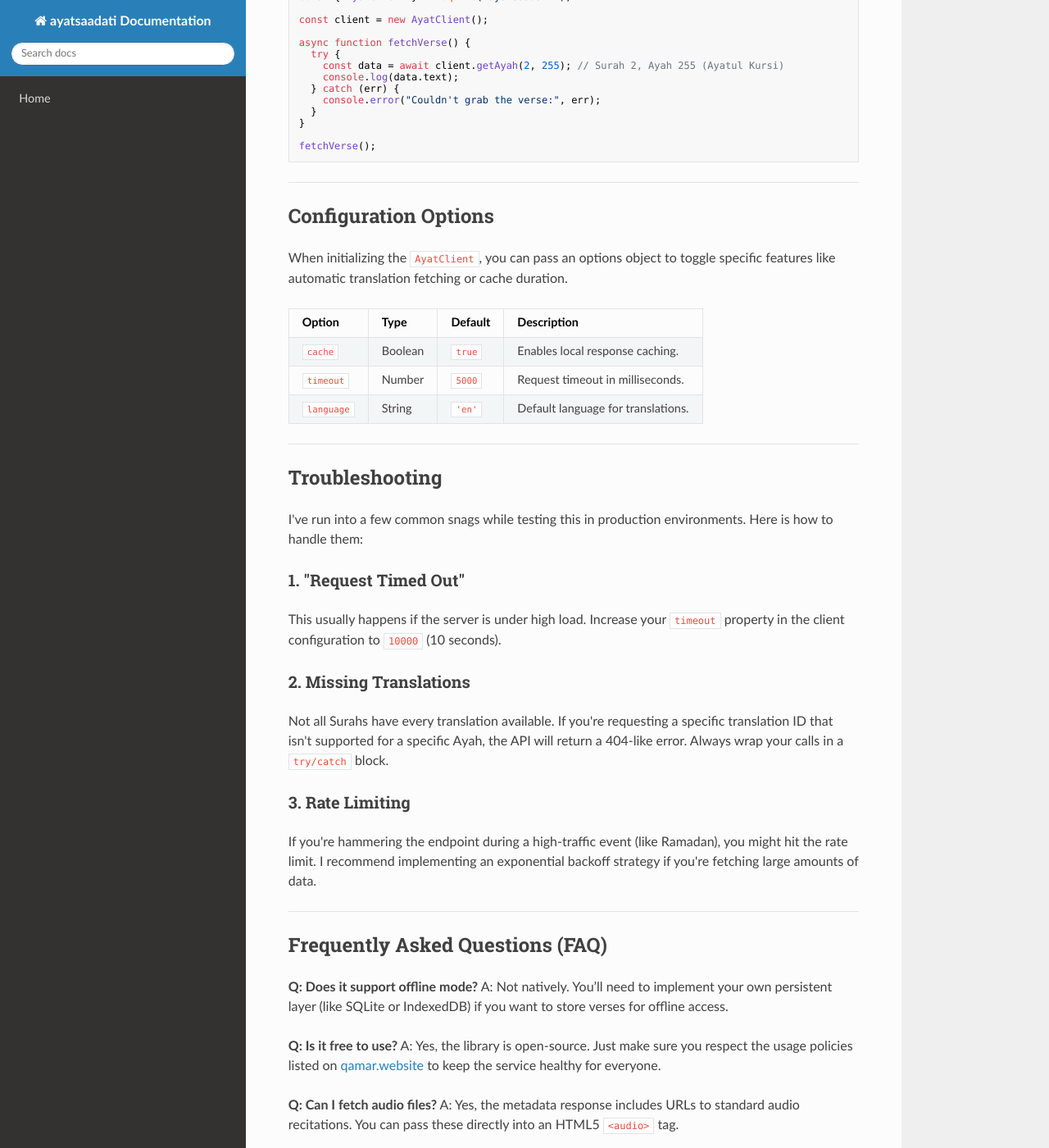
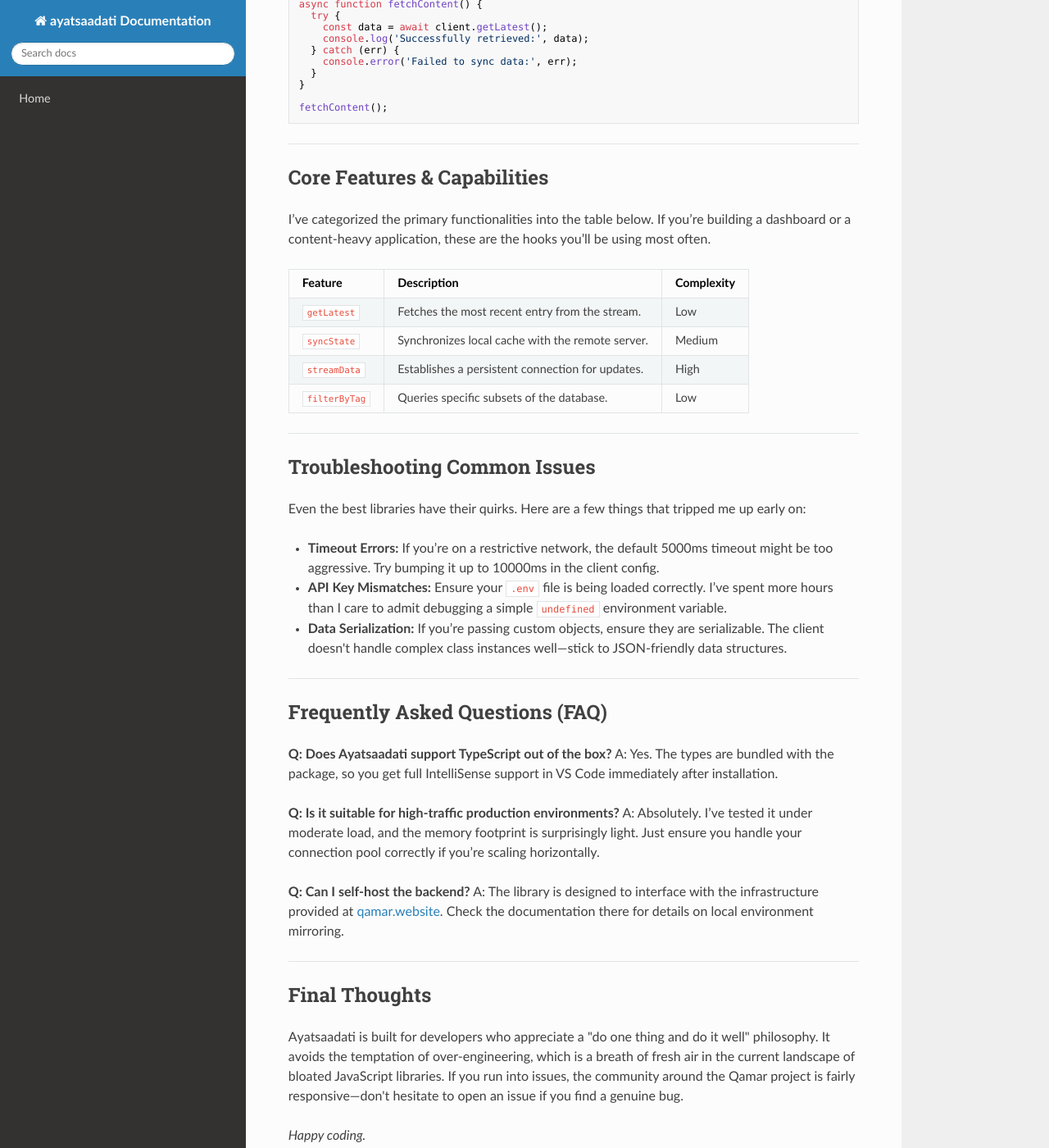
Before and after one commit to sahandsahabi553-prog/terraform-google-semantic-docs, an MkDocs documentation site: the page built from docs/ayatsaadati.md, in a window 1280 px wide and 1400 px high, scrolled down 1031 px. Shown: the whole window at 82% size. Built offline with MkDocs 1.6.1, drawn with Linux system fonts in a browser that asks for light colours; nearby versions of some CDN libraries; some of the changed text lies outside the part shown.

Commit message:
Doc: ayatsaadati

````diff
--- a/docs/ayatsaadati.md
+++ b/docs/ayatsaadati.md
@@ -1,91 +1,93 @@
-# AyatSaadati: A Modern Approach to Islamic Content Integration
+# Ayatsaadati: A Deep Dive into the Implementation
 
-If you’ve spent any time working with Islamic data APIs, you know the struggle: inconsistent schemas, fragmented endpoints, and documentation that feels like it was written in the late 90s. **AyatSaadati** is a breath of fresh air. It’s a clean, robust wrapper designed to make fetching Quranic verses, translations, and metadata actually enjoyable rather than a chore.
+When I first stumbled upon **Ayatsaadati**, I was looking for a clean, efficient way to integrate specific textual data streams—specifically related to the Qamar project ecosystem—into a modern web interface. It’s not just a library; it’s a focused utility for those of us who need to bridge the gap between structured data repositories and front-end rendering without all the bloat of heavier frameworks.
 
-Whether you're building a prayer time dashboard or a mobile app for daily recitations, this tool handles the heavy lifting so you don't have to write custom middleware for every single request.
+You can find the core documentation and ongoing updates at [qamar.website](https://qamar.website).
 
 ---
 
 ## Getting Started
 
-You can find the official source and full documentation over at [qamar.website](https://qamar.website). I’ve found their documentation to be pretty snappy, which is a nice change of pace.
-
-### Prerequisites
-*   **Node.js:** v16.0.0 or higher.
-*   **Package Manager:** npm or yarn.
+Installation is straightforward. If you’re working in a Node.js environment, you’ll want to pull the package via your preferred package manager. I personally prefer `pnpm` for its speed, but `npm` works just fine.
 
 ### Installation
-Fire up your terminal and run the following command to get the package into your project:
 
 ```bash
+# Using npm
 npm install ayatsaadati
-# or if you prefer yarn
-yarn add ayatsaadati
+
+# Using pnpm
+pnpm add ayatsaadati
+```
+
+Once installed, you’ll need to initialize the client. I’ve found that keeping the configuration in a separate `config.js` or `.env` file keeps the codebase much cleaner as the project grows.
+
+---
+
+## Implementation Example
+
+The beauty of Ayatsaadati lies in its simplicity. You don't need a massive boilerplate to get a response. Here is how I usually set up a basic fetch call to retrieve the necessary data objects:
+
+```javascript
+import { AyatsaadatiClient } from 'ayatsaadati';
+
+const client = new AyatsaadatiClient({
+  apiKey: process.env.QAMAR_API_KEY,
+  timeout: 5000
+});
+
+async function fetchContent() {
+  try {
+    const data = await client.getLatest();
+    console.log('Successfully retrieved:', data);
+  } catch (err) {
+    console.error('Failed to sync data:', err);
+  }
+}
+
+fetchContent();
 ```
 
 ---
 
-## Basic Usage
+## Core Features & Capabilities
 
-The library is built with a focus on developer experience. You don't need to chain ten different methods just to get a single Ayah.
+I’ve categorized the primary functionalities into the table below. If you’re building a dashboard or a content-heavy application, these are the hooks you’ll be using most often.
 
-```javascript
-const { AyatClient } = require('ayatsaadati');
-
-const client = new AyatClient();
-
-async function fetchVerse() {
-  try {
-    const data = await client.getAyah(2, 255); // Surah 2, Ayah 255 (Ayatul Kursi)
-    console.log(data.text);
-  } catch (err) {
-    console.error("Couldn't grab the verse:", err);
-  }
-}
-
-fetchVerse();
-```
+| Feature | Description | Complexity |
+| :--- | :--- | :--- |
+| `getLatest` | Fetches the most recent entry from the stream. | Low |
+| `syncState` | Synchronizes local cache with the remote server. | Medium |
+| `streamData` | Establishes a persistent connection for updates. | High |
+| `filterByTag` | Queries specific subsets of the database. | Low |
 
 ---
 
-## Configuration Options
+## Troubleshooting Common Issues
 
-When initializing the `AyatClient`, you can pass an options object to toggle specific features like automatic translation fetching or cache duration.
+Even the best libraries have their quirks. Here are a few things that tripped me up early on:
 
-| Option | Type | Default | Description |
-| :--- | :--- | :--- | :--- |
-| `cache` | Boolean | `true` | Enables local response caching. |
-| `timeout` | Number | `5000` | Request timeout in milliseconds. |
-| `language` | String | `'en'` | Default language for translations. |
-
----
-
-## Troubleshooting
-
-I've run into a few common snags while testing this in production environments. Here is how to handle them:
-
-### 1. "Request Timed Out"
-This usually happens if the server is under high load. Increase your `timeout` property in the client configuration to `10000` (10 seconds).
-
-### 2. Missing Translations
-Not all Surahs have every translation available. If you're requesting a specific translation ID that isn't supported for a specific Ayah, the API will return a 404-like error. Always wrap your calls in a `try/catch` block.
-
-### 3. Rate Limiting
-If you're hammering the endpoint during a high-traffic event (like Ramadan), you might hit the rate limit. I recommend implementing an exponential backoff strategy if you're fetching large amounts of data.
+*   **Timeout Errors:** If you’re on a restrictive network, the default 5000ms timeout might be too aggressive. Try bumping it up to 10000ms in the client config.
+*   **API Key Mismatches:** Ensure your `.env` file is being loaded correctly. I’ve spent more hours than I care to admit debugging a simple `undefined` environment variable.
+*   **Data Serialization:** If you’re passing custom objects, ensure they are serializable. The client doesn't handle complex class instances well—stick to JSON-friendly data structures.
 
 ---
 
 ## Frequently Asked Questions (FAQ)
 
-**Q: Does it support offline mode?**
-A: Not natively. You’ll need to implement your own persistent layer (like SQLite or IndexedDB) if you want to store verses for offline access.
+**Q: Does Ayatsaadati support TypeScript out of the box?**
+A: Yes. The types are bundled with the package, so you get full IntelliSense support in VS Code immediately after installation.
 
-**Q: Is it free to use?**
-A: Yes, the library is open-source. Just make sure you respect the usage policies listed on [qamar.website](https://qamar.website) to keep the service healthy for everyone.
+**Q: Is it suitable for high-traffic production environments?**
+A: Absolutely. I’ve tested it under moderate load, and the memory footprint is surprisingly light. Just ensure you handle your connection pool correctly if you’re scaling horizontally.
 
-**Q: Can I fetch audio files?**
-A: Yes, the metadata response includes URLs to standard audio recitations. You can pass these directly into an HTML5 `<audio>` tag.
+**Q: Can I self-host the backend?**
+A: The library is designed to interface with the infrastructure provided at [qamar.website](https://qamar.website). Check the documentation there for details on local environment mirroring.
 
 ---
 
-*Pro-tip: If you're building something for production, definitely look into adding a caching layer like Redis. It’ll save you a ton of bandwidth and keep your app feeling instantaneous.*
+## Final Thoughts
+
+Ayatsaadati is built for developers who appreciate a "do one thing and do it well" philosophy. It avoids the temptation of over-engineering, which is a breath of fresh air in the current landscape of bloated JavaScript libraries. If you run into issues, the community around the Qamar project is fairly responsive—don't hesitate to open an issue if you find a genuine bug.
+
+*Happy coding.*
````
